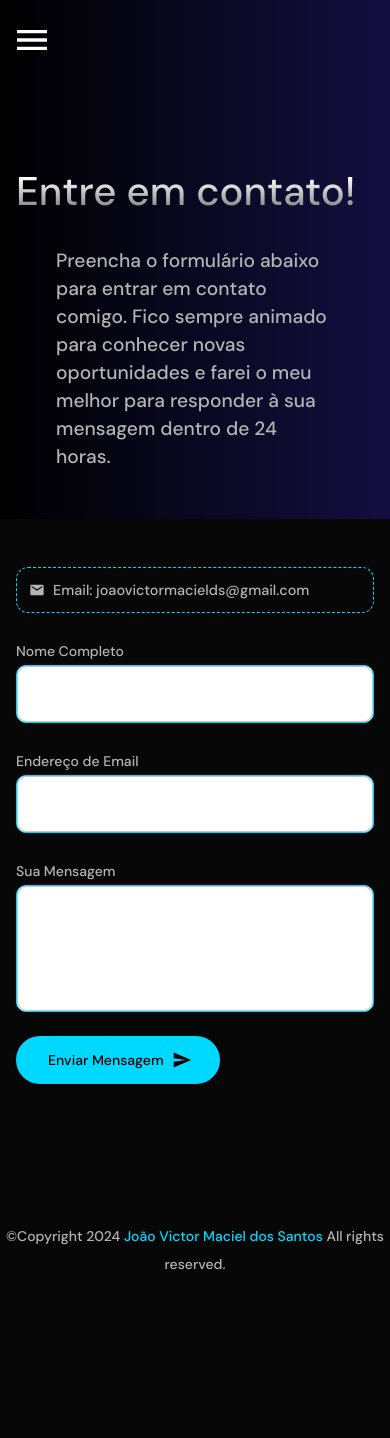
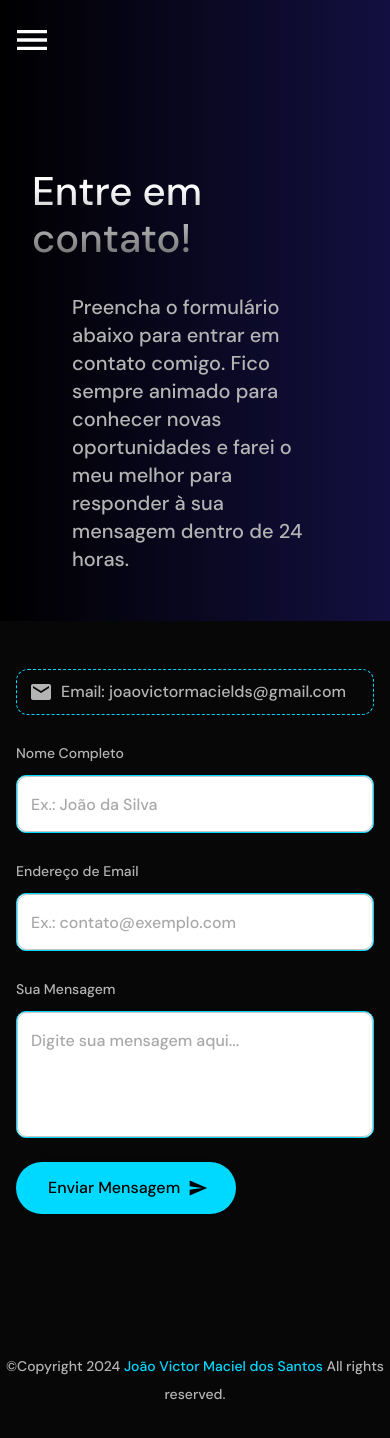
Before and after one commit to jo4ovms/Portifolio, a React (Vite) app in the folder portfolio/: page /contato in a window 390 px wide. Shown: the top 1438 px of the page. Before the commit the page ends 1328 px from the top, so only its background shows below. Built offline with nearby package versions, Linux system fonts and the light colour scheme; the HTML template or start-up script is replaced by a standard one.

Commit message:
feat: update theme colors and improve component styles for better consistency and responsiveness

```diff
--- a/portfolio/src/components/Carousel/EmblaCarousel.jsx
+++ b/portfolio/src/components/Carousel/EmblaCarousel.jsx
@@ -1,4 +1,4 @@
-import { Box, Typography } from "@mui/material";
+import { Box, Typography, useTheme } from "@mui/material";
 import useEmblaCarousel from "embla-carousel-react";
 import AutoScroll from "embla-carousel-auto-scroll";
 import "./Embla.css";
@@ -7,13 +7,14 @@ const EmblaCarousel = (props) => {
   const [emblaRef] = useEmblaCarousel(options, [
     AutoScroll({ playOnInit: true }),
   ]);
+  const theme = useTheme();
 
   return (
     <Box
       sx={{
         width: "100vw",
         mt: { xs: 6, sm: 8, md: 10 },
-        backgroundColor: "#070707",
+        backgroundColor: theme.palette.background.default,
         pt: 6,
         pb: 6,
         px: 2,
@@ -24,14 +25,11 @@ const EmblaCarousel = (props) => {
       <Typography
         variant="h2"
         sx={{
-          fontSize: "16px",
           mb: "-40px",
           textTransform: "uppercase",
           letterSpacing: "5px",
-          color: "#fff",
-          fontFamily: "DM Sans",
+          color: theme.palette.background.paper,
           textAlign: "center",
-          fontWeight: "500",
           paddingTop: "10px",
         }}
       >
--- a/portfolio/src/components/Navbar/Navbar.jsx
+++ b/portfolio/src/components/Navbar/Navbar.jsx
@@ -14,6 +14,7 @@ import Toolbar from "@mui/material/Toolbar";
 import Button from "@mui/material/Button";
 import { Link } from "react-router-dom";
 import "./Navbar.css";
+import { useTheme } from "@mui/material";
 
 const drawerWidth = 150;
 const navItems = ["Home", "Sobre", "Projetos", "Habilidades", "Contato"];
@@ -21,6 +22,7 @@ const navItems = ["Home", "Sobre", "Projetos", "Habilidades", "Contato"];
 function Navbar(props) {
   const [mobileOpen, setMobileOpen] = useState(false);
   const [scrolling, setScrolling] = useState(false);
+  const theme = useTheme();
 
   const handleDrawerToggle = () => {
     setMobileOpen((prevState) => !prevState);
@@ -42,8 +44,8 @@ function Navbar(props) {
       onClick={handleDrawerToggle}
       sx={{
         textAlign: "left",
-        backgroundColor: "#333",
-        color: "#B4B4B4",
+        backgroundColor: theme.palette.background.secondary,
+        color: theme.palette.text.secondary,
         height: "100%",
       }}
     >
@@ -75,8 +77,8 @@ function Navbar(props) {
             </ListItemButton>
             <Divider
               sx={{
-                color: "#fff",
-                backgroundColor: "#fff",
+                color: theme.palette.background.paper,
+                backgroundColor: theme.palette.background.paper,
                 ml: -5,
                 width: "100%",
                 mb: 5,
@@ -100,7 +102,9 @@ function Navbar(props) {
         component="nav"
         className={scrolling ? "navbar-scroll" : ""}
         sx={{
-          backgroundColor: scrolling ? "#000" : "transparent",
+          backgroundColor: scrolling
+            ? theme.palette.primary.contrastText
+            : "transparent",
 
           position: "fixed",
           width: "100%",
@@ -125,7 +129,9 @@ function Navbar(props) {
             onClick={handleDrawerToggle}
             sx={{ mr: 2, display: { sm: "none" } }}
           >
-            <MenuIcon sx={{ color: "#fff", fontSize: "40px" }} />
+            <MenuIcon
+              sx={{ color: theme.palette.background.paper, fontSize: "40px" }}
+            />
           </IconButton>
 
           <Box
@@ -142,16 +148,15 @@ function Navbar(props) {
                 key={item}
                 disableRipple
                 sx={{
-                  color: "#dedede",
+                  color: theme.palette.background.paper,
                   ":hover": {
-                    color: "#00D9FF",
+                    color: theme.palette.primary.main,
                     border: "none",
                     backgroundColor: "transparent",
                   },
                   fontSize: "16px",
                   fontWeight: "500",
                   textTransform: "capitalize",
-                  fontFamily: "DM Sans",
                   backgroundColor: "transparent",
                   transition: "all .5s ease",
                 }}
--- a/portfolio/src/pages/Contact/Contact.jsx
+++ b/portfolio/src/pages/Contact/Contact.jsx
@@ -1,11 +1,19 @@
-import { Typography, Box, TextField, Button } from "@mui/material";
+import {
+  Typography,
+  Box,
+  TextField,
+  Button,
+  useTheme,
+  Container,
+} from "@mui/material";
 import Grid from "@mui/material/Grid2";
 import Email from "@mui/icons-material/Email";
 import Send from "@mui/icons-material/Send";
 import "./Contact.css";
 const Contact = () => {
+  const theme = useTheme();
   return (
-    <div className="contact">
+    <Container component="main">
       <Box sx={{ mt: { xs: 4, md: 15 } }}>
         <Typography
           variant="h1"
@@ -18,25 +26,12 @@ const Contact = () => {
             fontSize: { xs: "2.5rem", sm: "4rem", md: "4rem" },
             textAlign: "start",
             mb: 4,
-            fontFamily: "DM Sans",
           }}
         >
           Entre em contato!
         </Typography>
 
-        <Typography
-          sx={{
-            textAlign: "start",
-            fontSize: "1.2rem",
-            fontWeight: 400,
-            lineHeight: "28px",
-            fontFamily: "DM Sans",
-            color: "#B4B4B4",
-            maxWidth: "800px",
-            margin: "0 40px",
-            mt: { xs: 2, sm: 3, md: 4 },
-          }}
-        >
+        <Typography variant="subtitle1">
           Preencha o formulário abaixo para entrar em contato comigo. Fico
           sempre animado para conhecer novas oportunidades e farei o meu melhor
           para responder à sua mensagem dentro de 24 horas.
@@ -47,7 +42,7 @@ const Contact = () => {
         sx={{
           width: "100vw",
           mt: { xs: 6, sm: 8, md: 10 },
-          backgroundColor: "#070707",
+          backgroundColor: theme.palette.background.default,
           pt: 6,
           pb: 6,
           px: 2,
@@ -59,11 +54,11 @@ const Contact = () => {
           sx={{
             maxWidth: "1200px",
             margin: "0 auto",
-            backgroundColor: "#070707",
+            backgroundColor: theme.palette.background.default,
             display: "flex",
             flexDirection: "column",
             gap: 3,
-            color: "#fff",
+            color: theme.palette.background.paper,
           }}
         >
           <Typography
@@ -72,16 +67,12 @@ const Contact = () => {
               display: "flex",
               width: { xs: "100%", sm: "60%", md: "45%", lg: "31%" },
               alignItems: "center",
-              fontSize: { xs: "0.9rem", md: "1rem" },
-              color: "#B4B4B4",
-              fontFamily: "DM Sans",
-              border: "1px dashed #00D9FF",
+              border: `1px dashed ${theme.palette.primary.main}`,
               borderRadius: "12px",
               padding: "8px 12px",
             }}
           >
-            <Email sx={{ mr: 1, fontSize: { xs: "1rem", sm: "1.5rem" } }} />{" "}
-            Email: joaovictormacields@gmail.com
+            <Email sx={{ mr: 1 }} /> Email: joaovictormacields@gmail.com
           </Typography>
 
           <Grid container spacing={3}>
@@ -90,7 +81,11 @@ const Contact = () => {
                 <Typography variant="contacttypography">
                   Nome Completo
                 </Typography>
-                <TextField placeholder="Ex.: João da Silva" fullWidth />
+                <TextField
+                  sx={{ mt: 1 }}
+                  placeholder="Ex.: João da Silva"
+                  fullWidth
+                />
               </Box>
             </Grid>
 
@@ -99,7 +94,11 @@ const Contact = () => {
                 <Typography variant="contacttypography">
                   Endereço de Email
                 </Typography>
-                <TextField placeholder="Ex.: contato@exemplo.com" fullWidth />
+                <TextField
+                  sx={{ mt: 1 }}
+                  placeholder="Ex.: contato@exemplo.com"
+                  fullWidth
+                />
               </Box>
             </Grid>
           </Grid>
@@ -107,6 +106,7 @@ const Contact = () => {
           <Box>
             <Typography variant="contacttypography">Sua Mensagem</Typography>
             <TextField
+              sx={{ mt: 1 }}
               placeholder="Digite sua mensagem aqui..."
               multiline
               rows={4}
@@ -119,19 +119,10 @@ const Contact = () => {
               variant="contained"
               endIcon={<Send />}
               sx={{
-                fontWeight: 500,
-                textTransform: "none",
-                fontFamily: "DM Sans",
-                fontSize: { xs: "14px", sm: "16px" },
-                backgroundColor: "#00D9FF",
-                color: "#000",
+                fontSize: "16px",
                 padding: "12px 32px",
-                borderRadius: "50px",
-                "&:hover": {
-                  backgroundColor: "#000",
-                  border: "1px solid #00D9FF",
-                  color: "#fff",
-                  transition: "all 0.3s ease-in-out",
+                ":active": {
+                  transform: undefined,
                 },
               }}
             >
@@ -140,7 +131,7 @@ const Contact = () => {
           </Box>
         </Box>
       </Box>
-    </div>
+    </Container>
   );
 };
 
--- a/portfolio/src/pages/Home/Home.jsx
+++ b/portfolio/src/pages/Home/Home.jsx
@@ -75,7 +75,7 @@ const Home = () => {
               backgroundImage: `url(me3.jpg)`,
               backgroundSize: "cover",
               backgroundRepeat: "no-repeat",
-              border: "4px #130F40 solid",
+              border: `4px ${theme.palette.background.main} solid`,
               backgroundPosition: "center",
             }}
           />
--- a/portfolio/src/theme/Theme.jsx
+++ b/portfolio/src/theme/Theme.jsx
@@ -7,7 +7,9 @@ const theme = createTheme({
       contrastText: "#000",
     },
     background: {
+      main: "#130F40",
       default: "#070707",
+      secondary: "#333",
       paper: "#fff",
     },
     text: {
@@ -28,11 +30,40 @@ const theme = createTheme({
       lineHeight: "28px",
       color: "#b4b4b4",
     },
+    h3: {
+      fontSize: "50px",
+      color: "#fff",
+      fontWeight: "bold",
+    },
+    h5: {
+      fontSize: "25px",
+      fontWeight: "bold",
+    },
+    h6: {
+      color: "#00D9FF",
+      fontWeight: "bold",
+      fontSize: "22px",
+    },
     body1: {
       fontSize: "16px",
       lineHeight: "28px",
       fontWeight: 400,
       color: "#b4b4b4",
+    },
+    body2: {
+      fontSize: "16px",
+      lineHeight: "28px",
+      fontWeight: "bold",
+      color: "#b4b4b4",
+    },
+    subtitle1: {
+      fontSize: "20px",
+      textAlign: "start",
+      fontWeight: 400,
+      lineHeight: "28px",
+      color: "#B4B4B4",
+      maxWidth: "800px",
+      margin: "0 40px",
     },
     button: {
       fontSize: "16px",
@@ -71,6 +102,7 @@ const theme = createTheme({
           borderRadius: "10px",
           "& .MuiOutlinedInput-root": {
             borderRadius: "10px",
+            color: "#333",
           },
         },
       },
@@ -82,6 +114,31 @@ const theme = createTheme({
         },
       },
     },
+    MuiTimelineContent: {
+      styleOverrides: {
+        root: {
+          backgroundColor: "#070707",
+          color: "#fff",
+          p: 2,
+          borderRadius: "10px",
+          maxWidth: "80%",
+          mx: "auto",
+          animation: "fade-in 1s ease-out",
+          "@keyframes fade-in": {
+            from: { opacity: 0 },
+            to: { opacity: 1 },
+          },
+        },
+      },
+    },
+    MuiTimelineConnector: {
+      styleOverrides: {
+        root: {
+          background: "linear-gradient(to bottom, #00D9FF, #00FF94)",
+          height: "3px",
+        },
+      },
+    },
   },
 });
 
```
Also changed, not shown: portfolio/src/components/CalltoAction/CalltoAction.jsx (+10 -7 lines).
